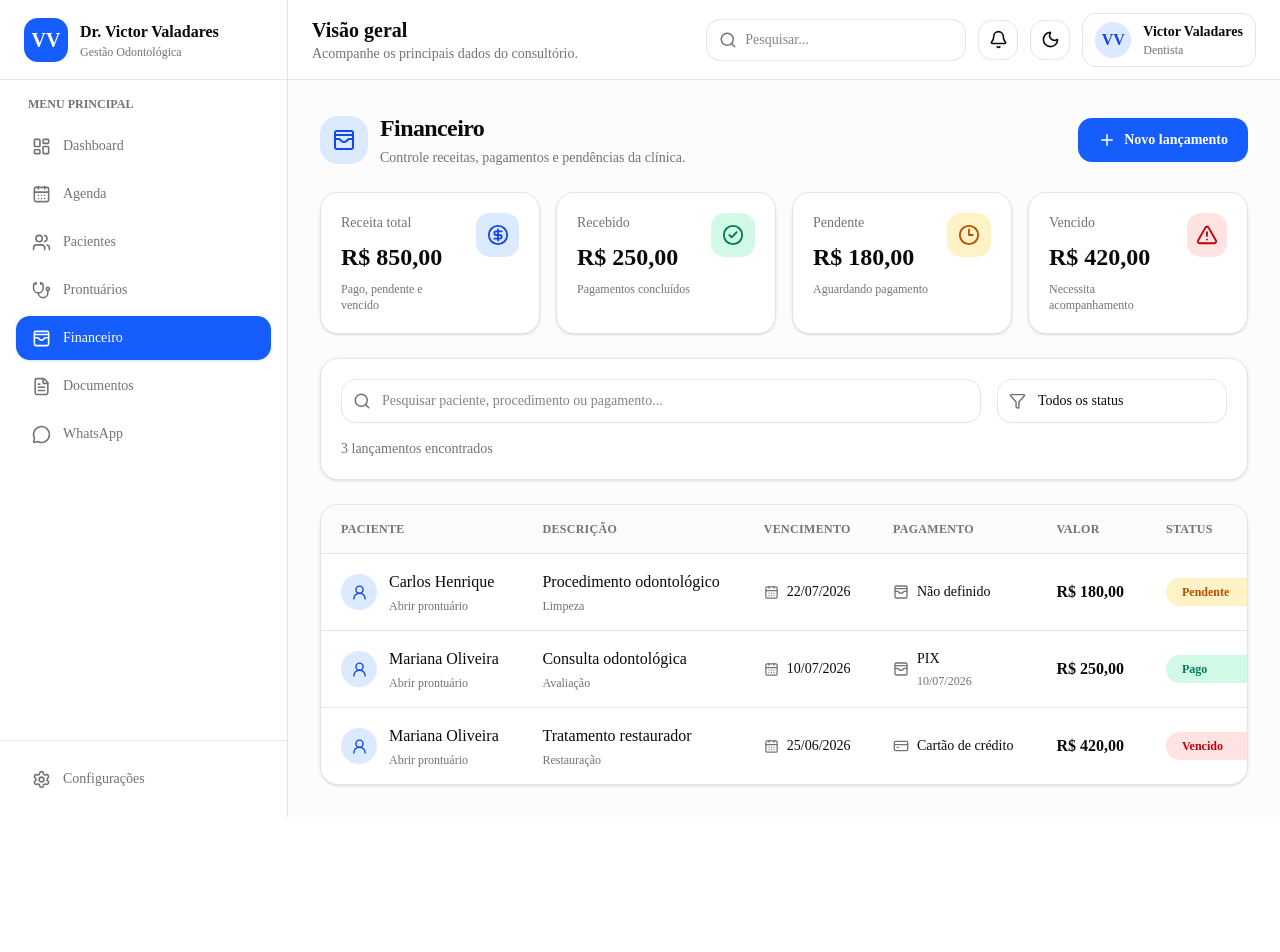
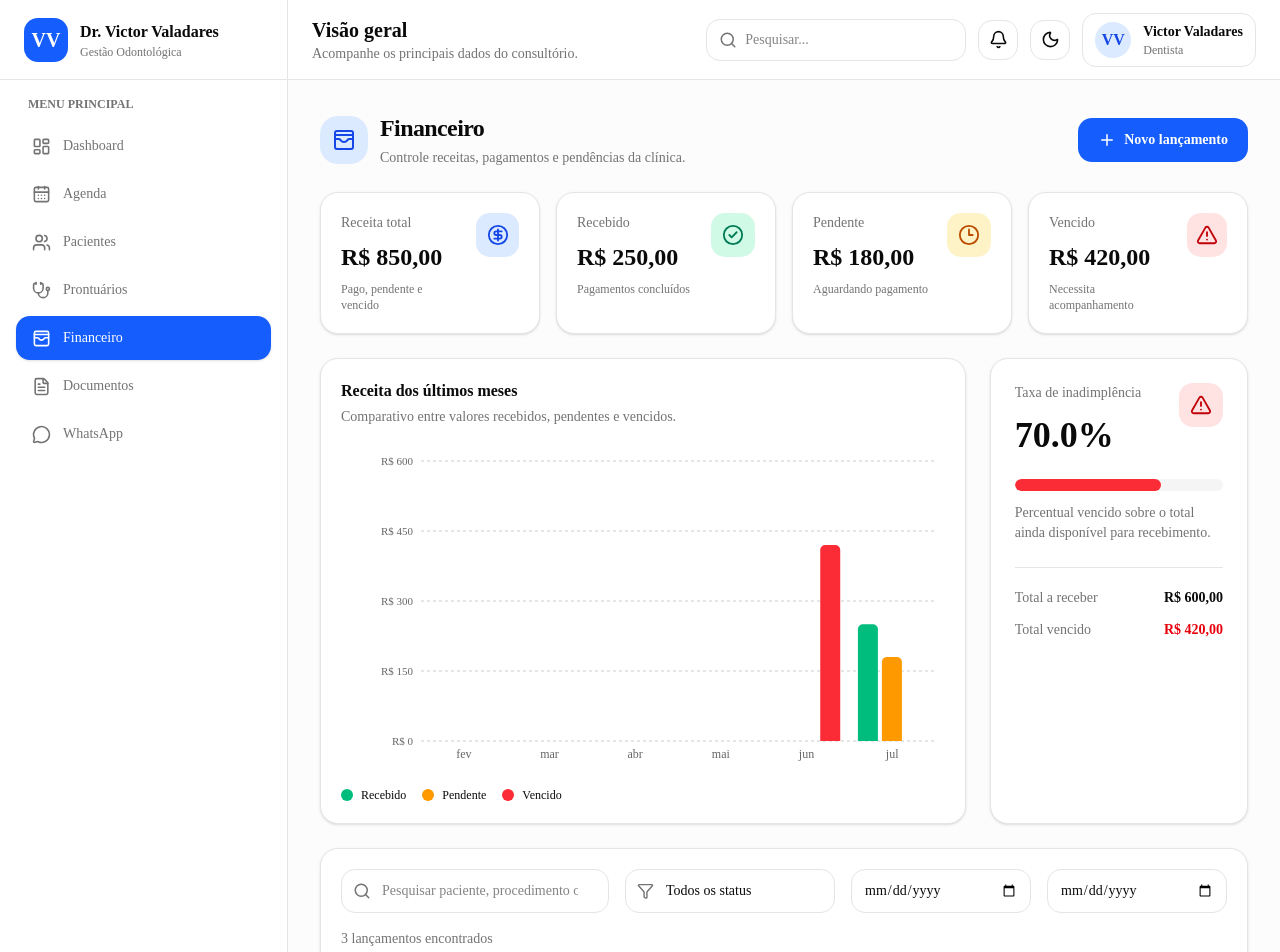
Before and after one commit to Igor05-hux/dr-victor-valadares-system, a Next.js app in the folder frontend/: page /financeiro in a window 1280 px wide. Shown: the top 952 px of the page. Before the commit the page ends 817 px from the top, so only its background shows below. Built offline with nearby package versions, Linux system fonts and the light colour scheme.

Commit message:
feat(financial): adiciona gráfico mensal e filtros por período

```diff
--- a/frontend/app/financeiro/page.tsx
+++ b/frontend/app/financeiro/page.tsx
@@ -44,6 +44,7 @@ import type {
   PaymentMethod,
 } from "@/types/financial";
 import type { Patient } from "@/types/patient";
+import { MonthlyRevenueChart } from "@/components/financial/monthly-revenue-chart";
 
 type StatusFilter =
   | "Todos"
@@ -139,6 +140,12 @@ export default function FinancialPage() {
   const [statusFilter, setStatusFilter] =
     useState<StatusFilter>("Todos");
 
+  const [startDateFilter, setStartDateFilter] =
+    useState("");
+
+  const [endDateFilter, setEndDateFilter] =
+    useState("");
+
   const [isLoading, setIsLoading] =
     useState(true);
 
@@ -221,8 +228,9 @@ const [isDeleting, setIsDeleting] =
 }, []);
 
   const filteredTransactions = useMemo(() => {
-    const normalizedSearch =
-      searchTerm.trim().toLowerCase();
+    const normalizedSearch = searchTerm
+      .trim()
+      .toLocaleLowerCase("pt-BR");
 
     return transactions.filter((transaction) => {
       const matchesStatus =
@@ -238,7 +246,7 @@ const [isDeleting, setIsDeleting] =
         transaction.notes ?? "",
       ]
         .join(" ")
-        .toLowerCase();
+        .toLocaleLowerCase("pt-BR");
 
       const matchesSearch =
         normalizedSearch.length === 0 ||
@@ -246,12 +254,37 @@ const [isDeleting, setIsDeleting] =
           normalizedSearch,
         );
 
-      return matchesStatus && matchesSearch;
+      const transactionDueDate = new Date(
+        `${transaction.dueDate}T12:00:00`,
+      );
+
+      const matchesStartDate =
+        !startDateFilter ||
+        transactionDueDate.getTime() >=
+          new Date(
+            `${startDateFilter}T00:00:00`,
+          ).getTime();
+
+      const matchesEndDate =
+        !endDateFilter ||
+        transactionDueDate.getTime() <=
+          new Date(
+            `${endDateFilter}T23:59:59`,
+          ).getTime();
+
+      return (
+        matchesStatus &&
+        matchesSearch &&
+        matchesStartDate &&
+        matchesEndDate
+      );
     });
   }, [
     transactions,
     searchTerm,
     statusFilter,
+    startDateFilter,
+    endDateFilter,
   ]);
 
   const paidTotal = useMemo(
@@ -301,6 +334,88 @@ const [isDeleting, setIsDeleting] =
 
   const expectedTotal =
     paidTotal + pendingTotal + overdueTotal;
+
+    const monthlyChartData = useMemo(() => {
+  const currentDate = new Date();
+
+  return Array.from(
+    { length: 6 },
+    (_, index) => {
+      const date = new Date(
+        currentDate.getFullYear(),
+        currentDate.getMonth() - (5 - index),
+        1,
+      );
+
+      const year = date.getFullYear();
+      const month = date.getMonth();
+
+      const monthTransactions =
+        transactions.filter((transaction) => {
+          const transactionDate = new Date(
+            `${transaction.dueDate}T12:00:00`,
+          );
+
+          return (
+            transactionDate.getFullYear() === year &&
+            transactionDate.getMonth() === month
+          );
+        });
+
+      return {
+        month: new Intl.DateTimeFormat(
+          "pt-BR",
+          {
+            month: "short",
+          },
+        )
+          .format(date)
+          .replace(".", ""),
+
+        received: monthTransactions
+          .filter(
+            (transaction) =>
+              transaction.status === "Pago",
+          )
+          .reduce(
+            (total, transaction) =>
+              total + transaction.amount,
+            0,
+          ),
+
+        pending: monthTransactions
+          .filter(
+            (transaction) =>
+              transaction.status === "Pendente",
+          )
+          .reduce(
+            (total, transaction) =>
+              total + transaction.amount,
+            0,
+          ),
+
+        overdue: monthTransactions
+          .filter(
+            (transaction) =>
+              transaction.status === "Vencido",
+          )
+          .reduce(
+            (total, transaction) =>
+              total + transaction.amount,
+            0,
+          ),
+      };
+    },
+  );
+}, [transactions]);
+
+const receivableTotal =
+  pendingTotal + overdueTotal;
+
+const delinquencyRate =
+  receivableTotal > 0
+    ? (overdueTotal / receivableTotal) * 100
+    : 0;
 
   function resetForm(): void {
     setPatientId("");
@@ -627,8 +742,73 @@ async function confirmDelete(): Promise<void> {
         </article>
       </section>
 
+      <section className="mt-6 grid gap-6 xl:grid-cols-[1.5fr_0.6fr]">
+        <MonthlyRevenueChart
+          data={monthlyChartData}
+        />
+
+        <article className="rounded-2xl border bg-card p-6 shadow-sm">
+          <div className="flex items-start justify-between">
+            <div>
+              <p className="text-sm text-muted-foreground">
+                Taxa de inadimplência
+              </p>
+
+              <strong className="mt-3 block text-4xl">
+                {delinquencyRate.toFixed(1)}%
+              </strong>
+            </div>
+
+            <div className="flex h-11 w-11 items-center justify-center rounded-xl bg-red-100 text-red-700 dark:bg-red-950 dark:text-red-300">
+              <TriangleAlert size={22} />
+            </div>
+          </div>
+
+          <div className="mt-6">
+            <div className="h-3 overflow-hidden rounded-full bg-muted">
+              <div
+                className="h-full rounded-full bg-red-500 transition-all"
+                style={{
+                  width: `${Math.min(
+                    delinquencyRate,
+                    100,
+                  )}%`,
+                }}
+              />
+            </div>
+
+            <p className="mt-3 text-sm text-muted-foreground">
+              Percentual vencido sobre o total ainda
+              disponível para recebimento.
+            </p>
+          </div>
+
+          <div className="mt-6 space-y-3 border-t pt-5 text-sm">
+            <div className="flex justify-between gap-4">
+              <span className="text-muted-foreground">
+                Total a receber
+              </span>
+
+              <strong>
+                {formatCurrency(receivableTotal)}
+              </strong>
+            </div>
+
+            <div className="flex justify-between gap-4">
+              <span className="text-muted-foreground">
+                Total vencido
+              </span>
+
+              <strong className="text-red-600">
+                {formatCurrency(overdueTotal)}
+              </strong>
+            </div>
+          </div>
+        </article>
+      </section>
+
       <section className="mt-6 rounded-2xl border bg-card p-5 shadow-sm">
-        <div className="grid gap-4 lg:grid-cols-[1fr_230px]">
+        <div className="grid gap-4 lg:grid-cols-[1fr_210px_180px_180px]">
           <label className="relative block">
             <Search
               size={18}
@@ -677,6 +857,42 @@ async function confirmDelete(): Promise<void> {
               )}
             </select>
           </label>
+
+          <label className="block">
+            <span className="sr-only">
+              Data inicial
+            </span>
+
+            <input
+              type="date"
+              value={startDateFilter}
+              onChange={(event) =>
+                setStartDateFilter(
+                  event.target.value,
+                )
+              }
+              title="Data inicial"
+              className="h-11 w-full rounded-xl border bg-background px-3 text-sm outline-none transition focus:border-blue-500 focus:ring-2 focus:ring-blue-100"
+            />
+          </label>
+
+          <label className="block">
+            <span className="sr-only">
+              Data final
+            </span>
+
+            <input
+              type="date"
+              value={endDateFilter}
+              onChange={(event) =>
+                setEndDateFilter(
+                  event.target.value,
+                )
+              }
+              title="Data final"
+              className="h-11 w-full rounded-xl border bg-background px-3 text-sm outline-none transition focus:border-blue-500 focus:ring-2 focus:ring-blue-100"
+            />
+          </label>
         </div>
 
         <p className="mt-4 text-sm text-muted-foreground">
@@ -685,6 +901,24 @@ async function confirmDelete(): Promise<void> {
             ? "lançamento encontrado"
             : "lançamentos encontrados"}
         </p>
+
+        {(searchTerm ||
+          statusFilter !== "Todos" ||
+          startDateFilter ||
+          endDateFilter) && (
+          <button
+            type="button"
+            onClick={() => {
+              setSearchTerm("");
+              setStatusFilter("Todos");
+              setStartDateFilter("");
+              setEndDateFilter("");
+            }}
+            className="mt-3 text-sm font-medium text-blue-600 hover:underline"
+          >
+            Limpar filtros
+          </button>
+        )}
       </section>
 
       <section className="mt-6 overflow-hidden rounded-2xl border bg-card shadow-sm">
--- /dev/null
+++ b/frontend/components/financial/monthly-revenue-chart.tsx
@@ -0,0 +1,152 @@
+"use client";
+
+import {
+  Bar,
+  BarChart,
+  CartesianGrid,
+  ResponsiveContainer,
+  Tooltip,
+  XAxis,
+  YAxis,
+} from "recharts";
+
+interface MonthlyRevenueChartItem {
+  month: string;
+  received: number;
+  pending: number;
+  overdue: number;
+}
+
+interface MonthlyRevenueChartProps {
+  data: MonthlyRevenueChartItem[];
+}
+
+function formatCurrency(value: number): string {
+  return new Intl.NumberFormat("pt-BR", {
+    style: "currency",
+    currency: "BRL",
+    maximumFractionDigits: 0,
+  }).format(value);
+}
+
+export function MonthlyRevenueChart({
+  data,
+}: MonthlyRevenueChartProps) {
+  return (
+    <section className="rounded-2xl border bg-card p-5 shadow-sm">
+      <div>
+        <h2 className="font-bold">
+          Receita dos últimos meses
+        </h2>
+
+        <p className="mt-1 text-sm text-muted-foreground">
+          Comparativo entre valores recebidos, pendentes e vencidos.
+        </p>
+      </div>
+
+      <div className="mt-6 h-[320px] w-full">
+        <ResponsiveContainer
+          width="100%"
+          height="100%"
+        >
+          <BarChart
+            data={data}
+            margin={{
+              top: 10,
+              right: 10,
+              left: 5,
+              bottom: 0,
+            }}
+          >
+            <CartesianGrid
+              strokeDasharray="3 3"
+              vertical={false}
+            />
+
+            <XAxis
+              dataKey="month"
+              tickLine={false}
+              axisLine={false}
+              fontSize={12}
+            />
+
+            <YAxis
+              tickFormatter={(value: number) =>
+                formatCurrency(value)
+              }
+              tickLine={false}
+              axisLine={false}
+              fontSize={11}
+              width={75}
+            />
+
+           <Tooltip
+  formatter={(value, name) => {
+    const numericValue = Array.isArray(value)
+      ? Number(value[0] ?? 0)
+      : Number(value ?? 0);
+
+    const normalizedName = String(
+      name ?? "",
+    );
+
+    const labels: Record<string, string> = {
+      received: "Recebido",
+      pending: "Pendente",
+      overdue: "Vencido",
+    };
+
+    return [
+      formatCurrency(numericValue),
+      labels[normalizedName] ??
+        normalizedName,
+    ];
+  }}
+/>
+
+            <Bar
+              dataKey="received"
+              name="received"
+              fill="currentColor"
+              className="text-emerald-500"
+              radius={[5, 5, 0, 0]}
+            />
+
+            <Bar
+              dataKey="pending"
+              name="pending"
+              fill="currentColor"
+              className="text-amber-500"
+              radius={[5, 5, 0, 0]}
+            />
+
+            <Bar
+              dataKey="overdue"
+              name="overdue"
+              fill="currentColor"
+              className="text-red-500"
+              radius={[5, 5, 0, 0]}
+            />
+          </BarChart>
+        </ResponsiveContainer>
+      </div>
+
+      <div className="mt-4 flex flex-wrap gap-4 text-xs">
+        <span className="flex items-center gap-2">
+          <span className="h-3 w-3 rounded-sm bg-emerald-500" />
+          Recebido
+        </span>
+
+        <span className="flex items-center gap-2">
+          <span className="h-3 w-3 rounded-sm bg-amber-500" />
+          Pendente
+        </span>
+
+        <span className="flex items-center gap-2">
+          <span className="h-3 w-3 rounded-sm bg-red-500" />
+          Vencido
+        </span>
+      </div>
+    </section>
+  );
+}
```
Lines whose indentation alone changed are shown as unchanged.
